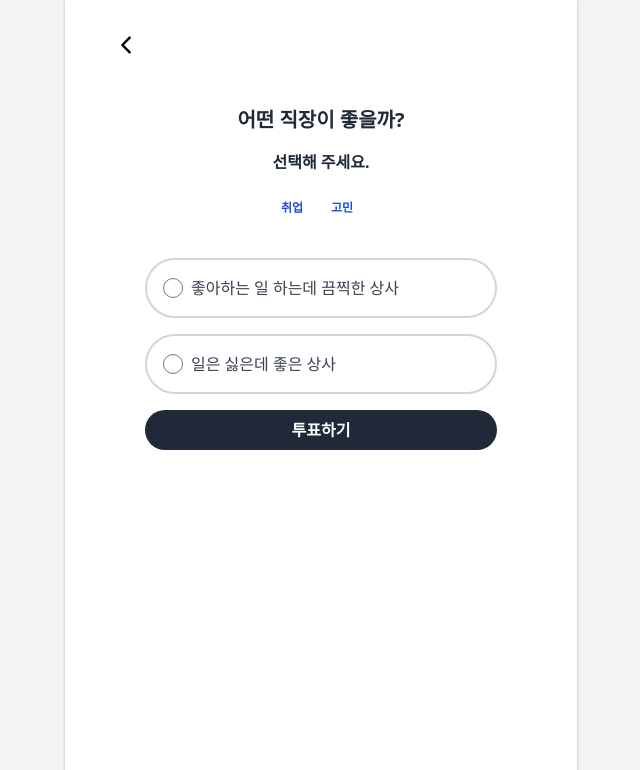
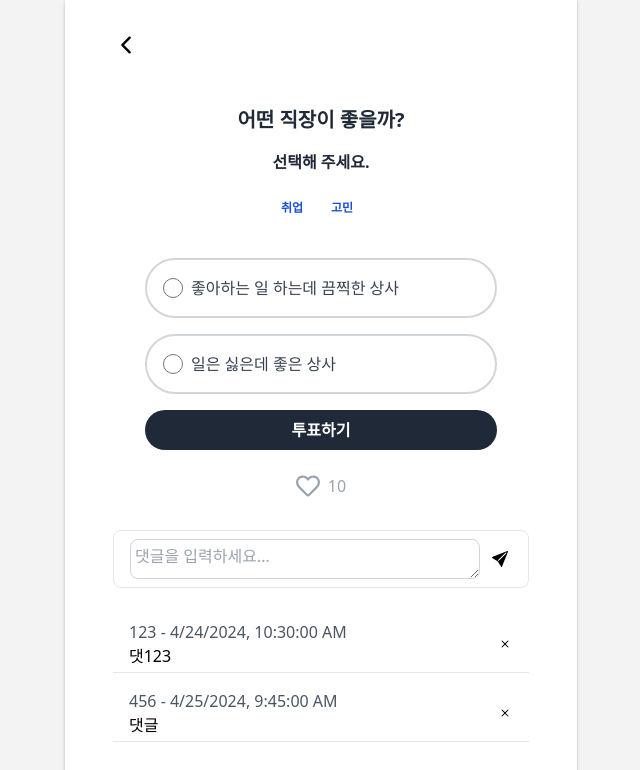
Before and after one commit to BOOPINION/Vote-FE2, a React (Create React App) app: page /vote-result in a window 1280 px wide. Shown: the top 770 px of the page, without its empty margins (319-959 px from the left). Built offline with nearby package versions, Linux system fonts and the light colour scheme.

Commit message:
💄 Comment 다시추가

```diff
--- a/public/mockdata.json
+++ b/public/mockdata.json
@@ -21,13 +21,13 @@
     {
       "id": 1,
       "username": "123",
-      "content": "내가쓴 댓글 삭제 만들어야함 ",
+      "content": "댓123",
       "createdAt": "2024-04-24T10:30:00Z"
     },
     {
       "id": 2,
       "username": "456",
-      "content": "댓글 달린다오오오 ",
+      "content": "댓글  ",
       "createdAt": "2024-04-25T09:45:00Z"
     }
   ]
--- a/src/pages/voteResult.tsx
+++ b/src/pages/voteResult.tsx
@@ -103,6 +103,11 @@ function VoteResult() {
   // 투표 댓글
   const handleCommentSubmit = (event: FormEvent<HTMLFormElement>) => {
     event.preventDefault();
+
+    if (!commentInput.trim()) {
+      return;
+    }
+
     const newComment: Comment = {
       id: comments.length + 1,
       username: pollData.username,
@@ -252,24 +257,24 @@ function VoteResult() {
       )}
 
       <div className="flex justify-center items-center mb-4">
-        {/* <div className="flex items-center">
+        <div className="flex items-center">
           <LikeButton
             liked={liked}
             toggleLike={toggleLike}
             likeCount={likeCount}
           />
-        </div> */}
+        </div>
 
 
       </div>
 
-      {/* <CommentSection
+      <CommentSection
         comments={comments}
         commentInput={commentInput}
         setCommentInput={setCommentInput}
         handleCommentSubmit={handleCommentSubmit}
         handleCommentDelete={handleCommentDelete}
-      /> */}
+      />
     </div>
   );
 }
```
